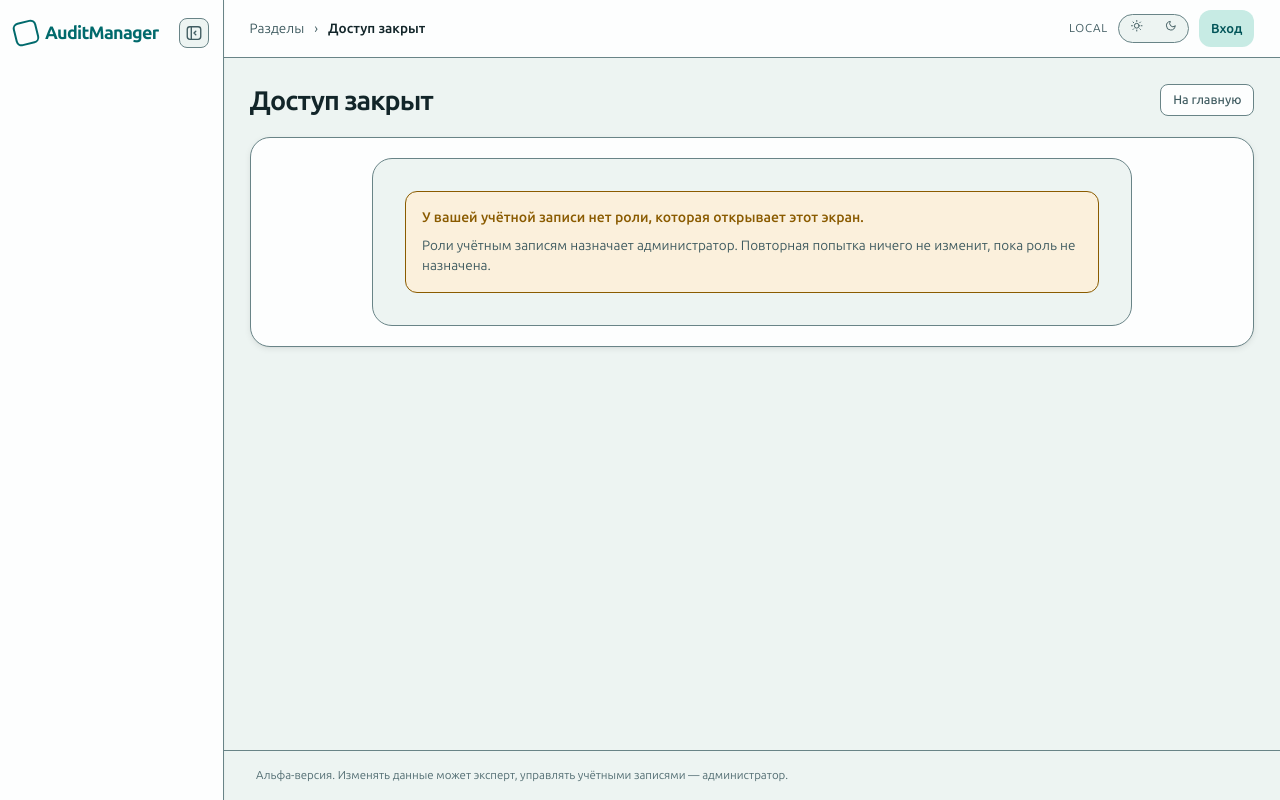
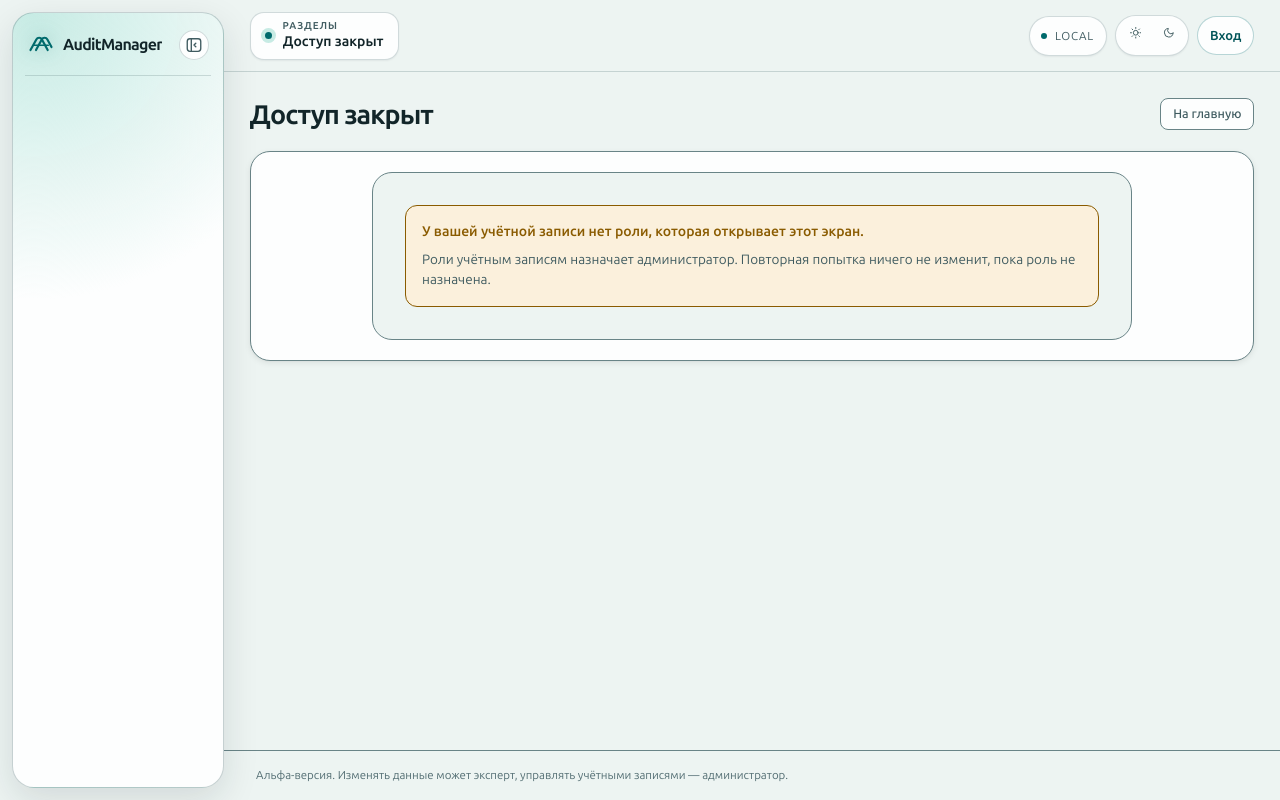
Before and after one commit to hoperlex/PDF-Analysis, a Next.js app in the folder web/: page /403 in a window 1280 px wide. Built offline with nearby package versions, Linux system fonts and the light colour scheme; no server answers.

Commit message:
DESIGN-REF-06: refine desktop sidebar and utility bar

```diff
--- a/web/src/_app/app-frame.module.css
+++ b/web/src/_app/app-frame.module.css
@@ -13,6 +13,16 @@
   justify-content: space-between;
   gap: 6px;
   min-width: 0;
+  padding: 1px 2px 15px;
+  border-bottom: 1px solid color-mix(in srgb, var(--am-showcase-line) 28%, transparent);
+}
+
+.brandMark {
+  flex: 0 0 28px;
+  width: 28px;
+  height: 28px;
+  color: var(--am-accent);
+  filter: drop-shadow(0 0 9px color-mix(in srgb, var(--am-accent) 28%, transparent));
 }
 
 .brandLabel {
@@ -28,9 +38,9 @@
   width: 30px;
   height: 30px;
   padding: 5px;
-  border: 1px solid var(--am-line-soft);
-  border-radius: var(--am-radius-sm);
-  background: var(--am-surface);
+  border: 1px solid color-mix(in srgb, var(--am-showcase-line) 30%, transparent);
+  border-radius: var(--am-radius-pill);
+  background: var(--am-paper);
   color: var(--am-ink-muted);
   cursor: pointer;
   transition: color var(--am-motion-fast) var(--am-ease), background var(--am-motion-fast) var(--am-ease), border-color var(--am-motion-fast) var(--am-ease);
@@ -54,11 +64,13 @@
   min-height: 0;
   overflow-x: hidden;
   overflow-y: auto;
+  scrollbar-width: thin;
+  scrollbar-color: color-mix(in srgb, var(--am-showcase-line) 48%, transparent) transparent;
 }
 
 .row {
   display: grid;
-  gap: 12px;
+  gap: 10px;
   min-width: 0;
 }
 
@@ -66,17 +78,30 @@
   width: 100%;
 }
 
+.row :global(.am-disclosure--inline + .am-disclosure--inline) {
+  padding-top: 10px;
+  border-top: 1px solid color-mix(in srgb, var(--am-showcase-line) 24%, transparent);
+}
+
 .row :global(.am-disclosure__button) {
   display: flex;
   justify-content: space-between;
   width: 100%;
-  padding: 5px 9px;
+  padding: 4px 9px;
   color: var(--am-ink-muted);
-  font-size: var(--am-text-xs);
-  font-weight: 700;
-  letter-spacing: var(--am-tracking-caps);
+  font-size: 10.5px;
+  font-weight: 650;
+  letter-spacing: 0.11em;
   text-transform: uppercase;
-  transition: color var(--am-motion-fast) var(--am-ease);
+  transition: color var(--am-motion-fast) var(--am-ease), background var(--am-motion-fast) var(--am-ease);
+}
+
+.row :global(.am-disclosure__button[aria-expanded='true']) {
+  background: transparent;
+}
+
+.row :global(.am-disclosure__button:hover) {
+  background: var(--am-accent-light);
 }
 
 .row :global(.am-disclosure__button[aria-current='true']) {
@@ -85,33 +110,76 @@
 }
 
 .row :global(.am-disclosure__panel) {
-  padding: 3px 0 0;
+  padding: 4px 0 0 0;
+}
+
+.row :global(.am-disclosure__list) {
+  margin-left: 11px;
+  padding-left: 10px;
+  border-left: 1px solid color-mix(in srgb, var(--am-showcase-line) 38%, transparent);
+}
+
+.row :global(.am-disclosure__item) {
+  position: relative;
+  margin: 2px 0;
+}
+
+.row :global(.am-disclosure__item::before) {
+  position: absolute;
+  top: 50%;
+  left: -10px;
+  width: 8px;
+  border-top: 1px solid color-mix(in srgb, var(--am-showcase-line) 38%, transparent);
+  content: '';
 }
 
 .row :global(.am-disclosure__link),
 .stacked :global(.am-disclosure__link) {
   display: flex;
   align-items: center;
-  gap: 10px;
+  gap: 9px;
 }
 
 .row :global(.am-disclosure__link) {
-  padding: 7px 10px;
-  border-radius: var(--am-radius);
-  color: var(--am-ink);
-  font-size: var(--am-text-md);
-  transition: background var(--am-motion-fast) var(--am-ease), color var(--am-motion-fast) var(--am-ease);
+  min-width: 0;
+  min-height: 34px;
+  padding: 6px 7px;
+  border: 1px solid transparent;
+  border-radius: 10px;
+  color: var(--am-ink-muted);
+  font-size: var(--am-text-sm);
+  line-height: var(--am-leading-tight);
+  transition: background var(--am-motion-fast) var(--am-ease), color var(--am-motion-fast) var(--am-ease), border-color var(--am-motion-fast) var(--am-ease), box-shadow var(--am-motion-fast) var(--am-ease);
 }
 
 .row :global(.am-disclosure__link:hover),
 .row :global(.am-disclosure__link[aria-current='page']) {
-  background: var(--am-accent-light);
+  background: linear-gradient(90deg, var(--am-accent-light), transparent 125%);
   color: var(--am-accent-strong);
   text-decoration: none;
 }
 
 .row :global(.am-disclosure__link[aria-current='page']) {
-  box-shadow: inset 3px 0 0 var(--am-accent);
+  border-color: color-mix(in srgb, var(--am-accent) 28%, transparent);
+  box-shadow: inset 2px 0 0 var(--am-accent), 0 0 18px color-mix(in srgb, var(--am-accent) 9%, transparent);
+  font-weight: 650;
+}
+
+.row :global(.am-disclosure__link:focus-visible) {
+  outline: 2px solid var(--am-accent);
+  outline-offset: 1px;
+}
+
+.row :global(.am-disclosure__icon) {
+  flex: 0 0 17px;
+  width: 17px;
+  height: 17px;
+  opacity: 0.86;
+}
+
+.row :global(.am-disclosure__icon svg) {
+  width: 17px;
+  height: 17px;
 }
 
 .rail {
@@ -123,7 +191,7 @@
   justify-items: center;
   gap: 2px;
   padding: 7px 0;
-  border-bottom: 1px solid var(--am-line-soft);
+  border-bottom: 1px solid color-mix(in srgb, var(--am-showcase-line) 25%, transparent);
 }
 
 .railGroup:first-child {
@@ -135,7 +203,7 @@
 }
 
 .railGroup[data-current-group='true'] {
-  box-shadow: inset 2px 0 0 var(--am-accent);
+  box-shadow: inset 2px 0 0 color-mix(in srgb, var(--am-accent) 55%, transparent);
 }
 
 .railLink {
@@ -143,7 +211,7 @@
   place-items: center;
   width: 40px;
   height: 38px;
-  border-radius: var(--am-radius-sm);
+  border-radius: 12px;
   color: var(--am-ink-muted);
   font-size: 11px;
   font-weight: 750;
@@ -191,7 +259,7 @@
 }
 
 .railLink[aria-current='page'] {
-  box-shadow: inset 2px 0 0 var(--am-accent);
+  box-shadow: inset 2px 0 0 var(--am-accent), 0 0 14px color-mix(in srgb, var(--am-accent) 12%, transparent);
 }
 
 .stacked {
@@ -212,11 +280,30 @@
 }
 
 .screenContext {
-  display: flex;
-  align-items: center;
-  gap: 10px;
+  display: grid;
+  grid-template-columns: 7px minmax(0, 1fr);
+  align-content: center;
+  column-gap: 11px;
+  row-gap: 1px;
   min-width: 0;
-  font-size: var(--am-text-md);
+  max-width: min(100%, 420px);
+  min-height: 48px;
+  padding: 6px 14px;
+  border: 1px solid color-mix(in srgb, var(--am-showcase-line) 30%, transparent);
+  border-radius: 14px;
+  background: var(--am-paper);
+  box-shadow: var(--am-shadow-1);
+}
+
+.screenContext::before {
+  grid-row: 1 / span 2;
+  align-self: center;
+  width: 7px;
+  height: 7px;
+  border-radius: var(--am-radius-pill);
+  background: var(--am-accent);
+  box-shadow: 0 0 0 4px var(--am-accent-light);
+  content: '';
 }
 
 .contextGroup,
@@ -224,11 +311,27 @@
   color: var(--am-ink-muted);
 }
 
+.contextGroup {
+  grid-column: 2;
+  font-size: 10px;
+  font-weight: 650;
+  letter-spacing: 0.09em;
+  line-height: 1.2;
+  text-transform: uppercase;
+}
+
+.contextDivider {
+  display: none;
+}
+
 .contextCurrent {
+  grid-column: 2;
   min-width: 0;
   overflow: hidden;
   color: var(--am-ink);
+  font-size: var(--am-text-base);
   font-weight: 650;
+  line-height: 1.25;
   text-overflow: ellipsis;
   white-space: nowrap;
 }
@@ -237,7 +340,7 @@
 .end {
   display: flex;
   align-items: center;
-  gap: 10px;
+  gap: 8px;
   flex: 0 0 auto;
   margin-left: auto;
   min-width: 0;
@@ -250,15 +353,59 @@
 }
 
 .end :global(.am-theme) {
-  flex-wrap: wrap;
+  flex-wrap: nowrap;
   max-width: 100%;
+  padding: 4px;
+  border-color: color-mix(in srgb, var(--am-showcase-line) 30%, transparent);
+  background: var(--am-paper);
+  box-shadow: var(--am-shadow-1);
+}
+
+.end :global(.am-theme__option) {
+  min-width: 31px;
+  min-height: 31px;
+  padding: 4px;
+}
+
+.end :global(.am-theme__option[aria-pressed='true']) {
+  background: var(--am-accent-light);
+  color: var(--am-accent-strong);
+}
+
+.end :global(.am-app__instance) {
+  position: relative;
+  display: block;
+  max-width: 170px;
+  min-height: 40px;
+  padding: 7px 12px 7px 25px;
+  overflow: hidden;
+  border: 1px solid color-mix(in srgb, var(--am-showcase-line) 30%, transparent);
+  border-radius: var(--am-radius-pill);
+  background: var(--am-paper);
+  box-shadow: var(--am-shadow-1);
+  line-height: 24px;
+  text-overflow: ellipsis;
+  white-space: nowrap;
+}
+
+.end :global(.am-app__instance::before) {
+  position: absolute;
+  top: 50%;
+  left: 11px;
+  width: 6px;
+  height: 6px;
+  border-radius: var(--am-radius-pill);
+  background: var(--am-accent);
+  content: '';
+  transform: translateY(-50%);
 }
 
 .end :global(.am-app__signin) {
   margin-left: 0;
   padding: 9px 12px;
-  border-radius: var(--am-radius);
-  background: var(--am-accent-light);
+  border: 1px solid color-mix(in srgb, var(--am-accent) 28%, transparent);
+  border-radius: var(--am-radius-pill);
+  background: var(--am-paper);
   color: var(--am-accent-strong);
   font-weight: 650;
 }
@@ -273,6 +420,13 @@
 .accountMenu {
   display: inline-flex;
   align-items: center;
+}
+
+.accountMenu :global(.am-menu__trigger) {
+  padding: 4px;
+  border: 1px solid color-mix(in srgb, var(--am-showcase-line) 30%, transparent);
+  background: var(--am-paper);
+  box-shadow: var(--am-shadow-1);
 }
 
 /*
@@ -302,6 +456,13 @@
   :global(.am-app[data-sidebar='compact']) .brandRow {
     flex-direction: column;
     gap: 8px;
+    padding: 0 0 12px;
+  }
+
+  :global(.am-app[data-sidebar='compact']) .brandMark {
+    width: 27px;
+    height: 27px;
+    flex-basis: 27px;
   }
 
   :global(.am-app[data-sidebar='compact']) .brandLabel {
@@ -324,6 +485,11 @@
 }
 
 @media (max-width: 1023.98px) {
+  .brandRow {
+    padding-bottom: 0;
+    border-bottom: 0;
+  }
+
   .content {
     flex: 1;
     min-height: 0;
--- a/web/src/_app/app-frame.tsx
+++ b/web/src/_app/app-frame.tsx
@@ -84,6 +84,11 @@ export function AppFrame({ children, session }: AppFrameProps) {
       <header className="am-app__bar">
         <div className={styles.brandRow}>
           <Link className="am-app__brand" href={HOME_SCREEN} aria-label="AuditManager — главная">
+            <svg className={styles.brandMark} viewBox="0 0 36 36" fill="none" aria-hidden="true" focusable="false">
+              <path d="M4.5 24.5 12 10.8a4.1 4.1 0 0 1 7.2 0l7.4 13.7" stroke="currentColor" strokeWidth="2.8" strokeLinecap="round" strokeLinejoin="round" />
+              <path d="M11.6 24.5 19 10.8a4.1 4.1 0 0 1 7.2 0l5.3 9.8" stroke="currentColor" strokeWidth="2.8" strokeLinecap="round" strokeLinejoin="round" />
+              <path d="M8.8 18.3h18.4" stroke="currentColor" strokeWidth="2.2" strokeLinecap="round" />
+            </svg>
             <span className={styles.brandLabel}>AuditManager</span>
           </Link>
           <SidebarToggle />
@@ -100,7 +105,7 @@ export function AppFrame({ children, session }: AppFrameProps) {
           <ScreenContext />
           <div className={styles.end}>
             {/* The stand label distinguishes otherwise identical deployments. */}
-            {instance !== null ? <span className="am-app__instance">{instance}</span> : null}
+            {instance !== null ? <span className="am-app__instance" title={instance}>{instance}</span> : null}
             <ThemeToggle />
             {/* The existing account menu keeps its POST sign-out and role-aware actions. */}
             {session === null ? (
--- a/web/src/app/globals.css
+++ b/web/src/app/globals.css
@@ -882,47 +882,51 @@ input[type='file']::file-selector-button:hover {
 
 .am-app__bar {
   position: sticky;
-  top: 0;
+  top: 12px;
   z-index: 10;
   display: flex;
   flex-direction: column;
   align-items: stretch;
-  gap: 16px;
-  width: 224px;
-  height: 100vh;
+  gap: 18px;
+  width: 212px;
+  height: calc(100vh - 24px);
   min-height: 0;
-  padding: 18px 14px 14px;
-  border-right: 1px solid var(--am-line);
-  background: var(--am-paper);
-  box-shadow: var(--am-shadow-1);
-  transition: width var(--am-motion-base) var(--am-ease), padding var(--am-motion-base) var(--am-ease);
+  margin: 12px 0 12px 12px;
+  padding: 16px 12px 14px;
+  border: 1px solid color-mix(in srgb, var(--am-showcase-line) 38%, transparent);
+  border-radius: 22px;
+  background: radial-gradient(circle at 10% 0%, var(--am-accent-light), transparent 36%), var(--am-paper);
+  box-shadow: 0 12px 36px color-mix(in srgb, var(--am-showcase-ink) 12%, transparent);
+  transition: width var(--am-motion-base) var(--am-ease), padding var(--am-motion-base) var(--am-ease), margin var(--am-motion-base) var(--am-ease);
 }
 
 .am-app[data-sidebar='compact'] .am-app__bar {
-  width: 68px;
-  padding: 18px 8px 12px;
+  width: 56px;
+  height: calc(100vh - 20px);
+  margin: 10px 6px;
+  padding: 14px 5px 10px;
 }
 
 .am-app__brand {
   display: inline-flex;
   align-items: center;
   min-width: 0;
-  font-weight: 750;
-  font-size: 18px;
-  letter-spacing: -0.04em;
-  color: var(--am-accent);
+  gap: 8px;
+  font-weight: 700;
+  font-size: 16px;
+  letter-spacing: -0.045em;
+  color: var(--am-ink);
   text-decoration: none;
 }
 
-.am-app__brand::before {
-  content: '';
-  flex: 0 0 20px;
-  width: 20px;
-  height: 20px;
-  margin-right: 7px;
-  border: 2.5px solid currentColor;
-  border-radius: 6px;
-  transform: rotate(-14deg);
+.am-app__brand:hover {
+  color: var(--am-accent-strong);
+}
+
+.am-app__brand:focus-visible {
+  outline: 2px solid var(--am-accent);
+  outline-offset: 4px;
+  border-radius: var(--am-radius-sm);
 }
 
 .am-app__signin {
@@ -986,12 +990,12 @@ input[type='file']::file-selector-button:hover {
   z-index: 9;
   display: flex;
   align-items: center;
-  gap: 18px;
-  min-height: 58px;
+  gap: 16px;
+  min-height: 72px;
   min-width: 0;
-  padding: 8px clamp(18px, 2vw, 32px);
-  border-bottom: 1px solid var(--am-line);
-  background: var(--am-paper);
+  padding: 10px clamp(18px, 2vw, 32px);
+  border-bottom: 1px solid color-mix(in srgb, var(--am-showcase-line) 30%, transparent);
+  background: var(--am-showcase-bg);
 }
 
 /*
@@ -1409,15 +1413,6 @@ input[type='file']::file-selector-button:hover {
   font-size: var(--am-text-xs);
 }
 
-@media (min-width: 1024px) {
-  .am-app[data-sidebar='compact'] .am-app__brand::before {
-    width: 24px;
-    height: 24px;
-    flex-basis: 24px;
-    margin-right: 0;
-  }
-}
-
 @media (max-width: 1023.98px) {
   .am-app {
     display: flex;
@@ -1425,6 +1420,7 @@ input[type='file']::file-selector-button:hover {
   }
 
   .am-app__bar {
+    top: 0;
     flex-direction: row;
     flex-wrap: wrap;
     align-items: center;
@@ -1432,13 +1428,18 @@ input[type='file']::file-selector-button:hover {
     width: auto;
     height: auto;
     min-height: 0;
+    margin: 0;
     padding: 12px 16px;
-    border-right: 0;
+    border: 0;
     border-bottom: 1px solid var(--am-line);
+    border-radius: 0;
+    box-shadow: none;
   }
 
   .am-app[data-sidebar='compact'] .am-app__bar {
     width: auto;
+    height: auto;
+    margin: 0;
     padding: 12px 16px;
   }
 
@@ -1448,7 +1449,7 @@ input[type='file']::file-selector-button:hover {
 
   .am-app__utility {
     position: relative;
-    min-height: 48px;
+    min-height: 58px;
     padding: 8px 16px;
   }
 
```
Also changed, not shown: 3 other files (tests, documents, lock files or other folders).
